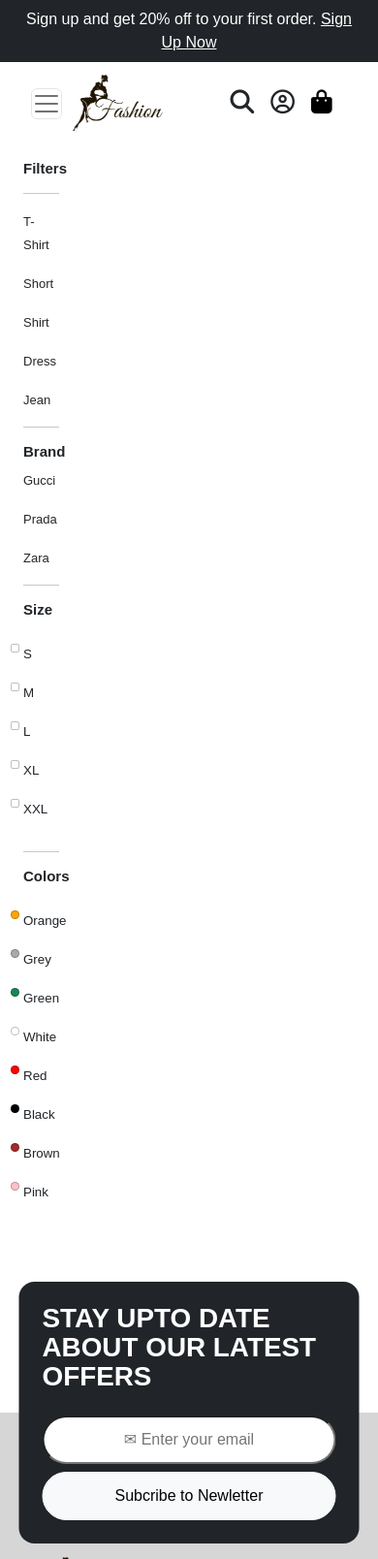
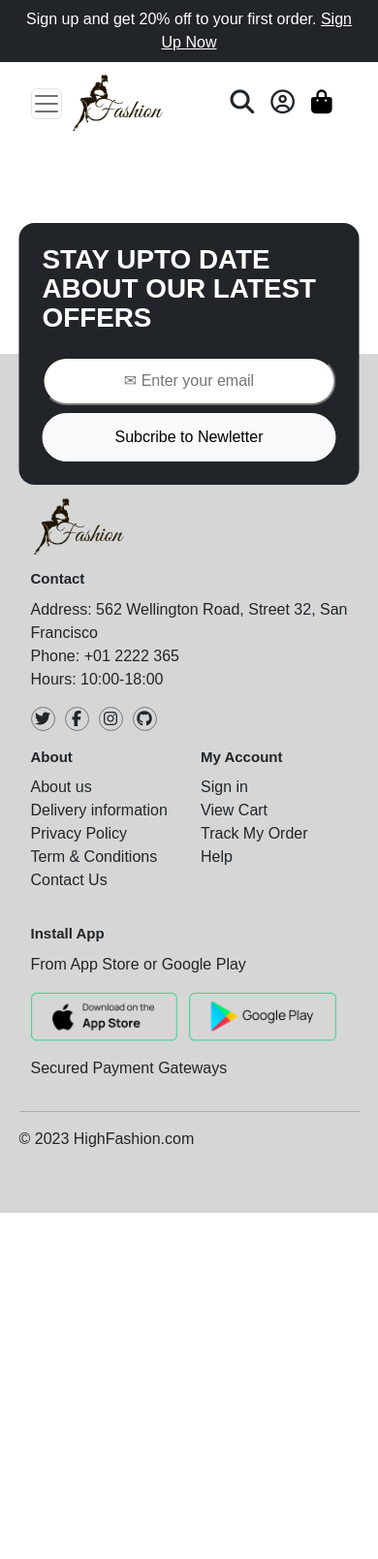
Before and after one commit to NhatNguyen1502/project-highFashionWeb, a plain HTML site: page html/category.html in a window 390 px wide. Shown: the top 1608 px of the page at 97% size. After the commit the page ends 1251 px from the top, so only its background shows below. Drawn offline with nearby package versions, Linux system fonts and the light colour scheme; no server answers.

Commit message:
Hi (#28)
* Update file js category

* Updata file js category

* Update js category

* Update Category

* function search

* add color category

---------

Co-authored-by: Hi <hi.pham25@tudent.passerellesnumeriques.org>
Co-authored-by: Sun <116559833+NhatNguyen1502@users.noreply.github.com>

```diff
--- a/html/category.html
+++ b/html/category.html
@@ -212,49 +212,49 @@
 
     <div class="container-sm bg-white">
         <div class="row justify-content-center">
-            <div class="col-2">
+            <div class="col-2 d-sm-block d-none">
                 <h2 class="fw-bold mt-3 ">Filters</h2>
                 <hr>
                 <ul class="list-unstyled">
-                    <li class="mb-3"><a href="#" class="text-decoration-none  " onclick="filterByCategory('t-shirts')">T-Shirt</a></li>
-                    <li class="mb-3"><a href="#" class="text-decoration-none " onclick="filterByCategory('shorts')" >Short</a></li>
-                    <li class="mb-3"><a href="#" class="text-decoration-none " onclick="filterByCategory('shirts')">Shirt</a></li>
+                    <li class="mb-3"><a href="#" class="text-decoration-none  " onclick="filterByCategory('t-shirts')">T-Shirts</a></li>
+                    <li class="mb-3"><a href="#" class="text-decoration-none " onclick="filterByCategory('shorts')" >Shorts</a></li>
+                    <li class="mb-3"><a href="#" class="text-decoration-none " onclick="filterByCategory('shirts')">Shirts</a></li>
                     <li class="mb-3"><a href="#" class="text-decoration-none " onclick="filterByCategory('dresses')">Dress</a></li>
-                    <li class="mb-3"><a href="#" class="text-decoration-none " onclick="filterByCategory('jeans')">Jean</a></li>
+                    <li class="mb-3"><a href="#" class="text-decoration-none " onclick="filterByCategory('jeans')">Jeans</a></li>
                 </ul>
                 <hr>
 
-                <h2 class="fw-bold">Brand</h2>
-                <ul class="list-unstyled">
-                  <li class="mb-3"><a href="#" class="text-decoration-none" onclick="highlightBrand(event, 'gucci')">Gucci</a></li>
-                  <li class="mb-3"><a href="#" class="text-decoration-none" onclick="highlightBrand(event, 'prada')">Prada</a></li>
-                  <li class="mb-3"><a href="#" class="text-decoration-none" onclick="highlightBrand(event, 'zara')">Zara</a></li>
+                  <h2 class="fw-bold ">Brand</h2>
+                  <ul class="list-unstyled ">
+                    <li class="mb-3"><a href="#" class="text-decoration-none " onclick="filterByBrand('gucci')">Gucci</a></li>
+                    <li class="mb-3"><a href="#" class="text-decoration-none " onclick="filterByBrand('prada')">Prada</a></li>
+                    <li class="mb-3"><a href="#" class="text-decoration-none " onclick="filterByBrand('zara')">Zara</a></li>
                 </ul>
                 <hr>
 
-                  <h2 class="fw-bold mb-4 ">Size</h2>
+                  <h2 class="fw-bold text-center mb-4">Size</h2>
                   <div class="row">
-                    <div class="col-sm-6 col-12 px-0 ">
-                      <div class="form-check mb-3 px-0"id="sizes" >
-                        <input class="form-check-input px-0" onclick="filterBySize('S')" type="checkbox" name="size" id="size-s" value="S" >
-                        <label class="form-check-label" for="size-s">S</label>
+                    <div class="col-6 border-right">
+                      <div class="form-check mb-3 "id="sizes" onclick="filterBySize('S')">
+                        <input class="form-check-input" type="checkbox" name="size" id="size-s" value="S" >
+                        <label class="form-check-label" for="size-xl">S</label>
                       </div>
-                      <div class="form-check mb-3 px-0" >
-                        <input class="form-check-input px-0" onclick="filterBySize('M')" type="checkbox" name="size" id="size-m" value="M">
-                        <label class="form-check-label" for="size-m">M</label>
+                      <div class="form-check mb-3" onclick="filterBySize('M')">
+                        <input class="form-check-input" type="checkbox" name="size" id="size-m" value="M">
+                        <label class="form-check-label" for="size-xxl">M</label>
                       </div>
-                      <div class="form-check mb-3 px-0" >
-                        <input class="form-check-input px-0" onclick="filterBySize('L')" type="checkbox" name="size" id="size-l" value="L">
-                        <label class="form-check-label" for="size-l">L</label>
+                      <div class="form-check mb-3" onclick="filterBySize('L')">
+                        <input class="form-check-input" type="checkbox" name="size" id="size-l" value="L">
+                        <label class="form-check-label" for="size-xxl">L</label>
                       </div>
                     </div>
-                    <div class="col-sm-6 col-12 px-0">
-                      <div class="form-check mb-3 px-0" >
-                        <input class="form-check-input px-0" onclick="filterBySize('XL')" type="checkbox" name="size" id="size-xl" value="XL">
-                        <label class="form-check-label" for="size-xl">XL</label>
+                    <div class="col-6">
+                      <div class="form-check mb-3" onclick="filterBySize('XL')">
+                        <input class="form-check-input" type="checkbox" name="size" id="size-xl" value="XL">
+                        <label class="form-check-label" for="size-xxl">XL</label>
                       </div>
-                      <div class="form-check mb-3 px-0" >
-                        <input class="form-check-input px-0" onclick="filterBySize('XXL')" type="checkbox" name="size" id="size-xxl" value="XXL">
+                      <div class="form-check mb-3" onclick="filterBySize('XXL')">
+                        <input class="form-check-input" type="checkbox" name="size" id="size-xxl" value="XXL">
                         <label class="form-check-label" for="size-xxl">XXL</label>
                       </div>
                     </div>
@@ -265,54 +265,54 @@
                     <button type="button" class="btn btn-primary" >Submit</button>
                   </div> -->
 
-                  <h2 class="fw-bold mb-4">Colors</h2>
+                  <h2 class="fw-bold text-center mb-4">Colors</h2>
                   <div class="row">
-                    <div class="col-sm-6 col-12 px-0">
-                      <div class="form-check mb-3 px-0">
+                    <div class="col-6 border-right">
+                      <div class="form-check mb-3">
                         <input class="form-check-input bg-orange" type="radio" name="color" id="color-orange" value="orange">
                         <label class="form-check-label" for="color-orange">
                           Orange
                         </label>
                       </div>
-                      <div class="form-check mb-3 px-0">
+                      <div class="form-check mb-3">
                         <input class="form-check-input bg-grey" type="radio" name="color" id="color-grey" value="grey">
                         <label class="form-check-label" for="color-grey">
                           Grey
                         </label>
                       </div>
-                      <div class="form-check mb-3 px-0">
+                      <div class="form-check mb-3">
                         <input class="form-check-input bg-success" type="radio" name="color" id="color-green" value="green">
                         <label class="form-check-label" for="color-green">
                           Green
                         </label>
                       </div>
-                      <div class="form-check mb-3 px-0">
+                      <div class="form-check mb-3">
                         <input class="form-check-input bg-white" type="radio" name="color" id="color-white" value="white">
                         <label class="form-check-label" for="color-white">
                           White
                         </label>
                       </div>
                     </div>
-                    <div class="col-sm-6 col-12 px-0">
-                      <div class="form-check mb-3 px-0">
+                    <div class="col-6">
+                      <div class="form-check mb-3">
                         <input class="form-check-input bg-red" type="radio" name="color" id="color-red" value="red">
                         <label class="form-check-label" for="color-red">
                           Red
                         </label>
                       </div>
-                      <div class="form-check mb-3 px-0">
+                      <div class="form-check mb-3">
                         <input class="form-check-input bg-black" type="radio" name="color" id="color-black" value="black">
                         <label class="form-check-label" for="color-black">
                           Black
                         </label>
                       </div>
-                      <div class="form-check mb-3 px-0">
+                      <div class="form-check mb-3">
                         <input class="form-check-input bg-brown" type="radio" name="color" id="color-brown" value="brown">
                         <label class="form-check-label" for="color-brown">
                           Brown
                         </label>
                       </div>
-                      <div class="form-check mb-3 px-0">
+                      <div class="form-check mb-3">
                         <input class="form-check-input bg-pink" type="radio" name="color" id="color-pink" value="pink">
                         <label class="form-check-label" for="color-pink">
                           Pink
--- a/js/category.js
+++ b/js/category.js
@@ -9,13 +9,13 @@ fetch(productApi)
     products.forEach((element) => {
       if ((element.status = "Enabled")) {
         htmls += `
-        <div class="col-sm-3 col-6" id="item-${element.id}" onmouseover="addHoverEffect(this)" onmouseout="removeHoverEffect(this)" onclick="transferPage(${element.id})">
-            <img class="mb-3 responsive-image" src="${element.img.url}" alt="">
-            <p class="mb-1 font-weight-bold title text-center">${element.name} </p>
-            <span class="star item-start">&#9733;&#9733;&#9733;&#9733;&#9733;</span>
-            <p class="font-weight-bold text-center">${element.price} $</p>
-        </div>
-    `;
+              <div class="col-sm-3" id="item-${element.id}" onmouseover="addHoverEffect(this)" onmouseout="removeHoverEffect(this)" onclick="transferPage(${element.id})">
+              <img class="mb-3" src="${element.img.url}" alt="">
+              <p class="mb-1 font-weight-bold title text-center">${element.name} </p>
+              <span class="star item-start">&#9733;&#9733;&#9733;&#9733;&#9733;</span>
+              <p class="font-weight-bold text-center">${element.price} $</p>
+            </div>
+          `;
       }
     });
     container.innerHTML = htmls;
@@ -38,38 +38,37 @@ function checkBrand() {
   }
 }
 
-checkSearching();
-// Hàm checkSearching
-function checkSearching() {
-  fetch(productApi)
-    .then((response) => response.json())
-    .then((products) => {
-      let searchingData = localStorage.getItem('searching');
-      if (searchingData) {
-        var container = document.getElementById('body');
-        var htmls = '';
-        var filteredProducts = products.filter((element) =>
-          element.name.toLowerCase().indexOf(searchingData.toLowerCase()) >= 0
-        );
-
-        filteredProducts.forEach((element) => {
-          if (element.status === 'Enabled') {
-            htmls += `
-              <div class="col-sm-3 col-6" id="item-${element.id}" onmouseover="addHoverEffect(this)" onmouseout="removeHoverEffect(this)" onclick="transferPage(${element.id})">
-                <img class="mb-3" src="${element.img.url}" alt="">
-                <p class="mb-1 font-weight-bold title text-center">${element.name}</p>
-                <span class="star item-start">&#9733;&#9733;&#9733;&#9733;&#9733;</span>
-                <p class="font-weight-bold text-center">${element.price}</p>
-              </div>
-            `;
-          }
-        });
-        container.innerHTML = htmls;
-        localStorage.removeItem("searching");
-      }
-    });
-
-}
+// checkSearching();
+// function checkSearching() {
+//   fetch(productApi)
+//     .then((response) => response.json())
+//     .then((products) => {
+//       let searchingData = localStorage.getItem("searching");
+//       if (searchingData) {
+//         var container = document.getElementById("body");
+//         var htmls = "";
+//         var filteredProducts = products.filter((element) =>
+//           element.name.toLowerCase().indexOf(searchingData.toLowerCase())>=0
+//         );
+//         console.log("1",filteredProducts);
+//         console.log("2",products);
+//         filteredProducts.forEach((element) => {
+//           if ((element.status = "Enabled")) {
+//             htmls += `
+//         <div class="col-sm-3" id="item-${element.id}" onmouseover="addHoverEffect(this)" onmouseout="removeHoverEffect(this)" onclick="transferPage(${element.id})">
+//         <img class="mb-3" src="${element.img.url}" alt="">
+//         <p class="mb-1 font-weight-bold">${element.name}</p>
+//         <span class="star">&#9733;&#9733;&#9733;&#9733;&#9733;</span>
+//         <p class="font-weight-bold">${element.price}</p>
+//       </div>
+//         `;
+//           }
+//         });
+//         container.innerHTML = htmls;
+//         console.log(1);
+//       }
+//     });
+// }
 
 // Lọc sản phẩm
 function filterByCategory(categoryName) {
@@ -83,7 +82,7 @@ function filterByCategory(categoryName) {
         .forEach((element) => {
           if ((element.status = "Enabled")) {
             htmls += `
-            <div class="col-sm-3 col-6" id="item-${element.id}" onmouseover="addHoverEffect(this)" onmouseout="removeHoverEffect(this)" onclick="transferPage(${element.id})">
+            <div class="col-sm-3" id="item-${element.id}" onmouseover="addHoverEffect(this)" onmouseout="removeHoverEffect(this)" onclick="transferPage(${element.id})">
             <img class="mb-3" src="${element.img.url}" alt="">
             <p class="mb-1 font-weight-bold title text-center">${element.name }</p>
             <span class="star item-start">&#9733;&#9733;&#9733;&#9733;&#9733;</span>
@@ -109,7 +108,7 @@ function filterByBrand(categoryBrand) {
         .forEach((element) => {
           if ((element.status = "Enabled")) {
             htmls += `
-            <div class="col-sm-3 col-6" id="item-${element.id}" onmouseover="addHoverEffect(this)" onmouseout="removeHoverEffect(this)" onclick="transferPage(${element.id})">
+            <div class="col-sm-3" id="item-${element.id}" onmouseover="addHoverEffect(this)" onmouseout="removeHoverEffect(this)" onclick="transferPage(${element.id})">
             <img class="mb-3" src="${element.img.url}" alt="">
             <p class="mb-1 font-weight-bold title text-center">${element.name}</p>
             <span class="star item-start">&#9733;&#9733;&#9733;&#9733;&#9733;</span>
@@ -121,19 +120,6 @@ function filterByBrand(categoryBrand) {
       localStorage.removeItem("brand");
       container.innerHTML = htmls;
     });
-}
-function highlightBrand(event, brand) {
-  // Xóa lớp 'fw-bold' khỏi tất cả các phần tử <a> trong danh sách
-  var links = document.querySelectorAll('.list-unstyled a');
-  links.forEach(function (link) {
-    link.classList.remove('fw-bold');
-  });
-
-  // Thêm lớp 'fw-bold' cho phần tử được nhấn
-  var target = event.target;
-  target.classList.add('fw-bold');
-  // Thực hiện các hành động khác tại đây, ví dụ: lọc dữ liệu theo brand
-  filterByBrand(brand);
 }
 
 // Lọc màu
@@ -151,7 +137,7 @@ colorRadios.forEach((radio) => {
           .forEach((element) => {
             if ((element.status = "Enabled")) {
               htmls += `
-            <div class="col-sm-3 col-6" id="item-${element.id}" onmouseover="addHoverEffect(this)" onmouseout="removeHoverEffect(this)" onclick="transferPage(${element.id})">
+            <div class="col-sm-3" id="item-${element.id}" onmouseover="addHoverEffect(this)" onmouseout="removeHoverEffect(this)" onclick="transferPage(${element.id})">
             <img class="mb-3" src="${element.img.url}" alt="">
             <p class="mb-1 font-weight-bold title text-center">${element.name}</p>
             <span class="star item-start">&#9733;&#9733;&#9733;&#9733;&#9733;</span>
@@ -187,17 +173,14 @@ function filterBySize() {
       var filteredProducts =
         selectedSizes.length > 0
           ? products.filter((element) =>
-            selectedSizes.every((size) => element.size.includes(size))
-              // element.size.join("").includes(selectedSizes.join(""))
+              element.size.join("").includes(selectedSizes.join(""))
             )
           : products;
-          console.log(filteredProducts);
-          console.log(selectedSizes);
       // Tạo HTML cho các sản phẩm được lọc
       filteredProducts.forEach((element) => {
         if ((element.status = "Enabled")) {
           htmls += `
-          <div class="col-sm-3 col-6" id="item-${element.id}" onmouseover="addHoverEffect(this)" onmouseout="removeHoverEffect(this)" onclick="transferPage(${element.id})">
+          <div class="col-sm-3" id="item-${element.id}" onmouseover="addHoverEffect(this)" onmouseout="removeHoverEffect(this)" onclick="transferPage(${element.id})">
           <img class="mb-3" src="${element.img.url}" alt="">
           <p class="mb-1 font-weight-bold title text-center">${element.name}</p>
           <span class="star item-start">&#9733;&#9733;&#9733;&#9733;&#9733;</span>
```
Also changed, not shown: css/Category.css (+23 -0 lines).
